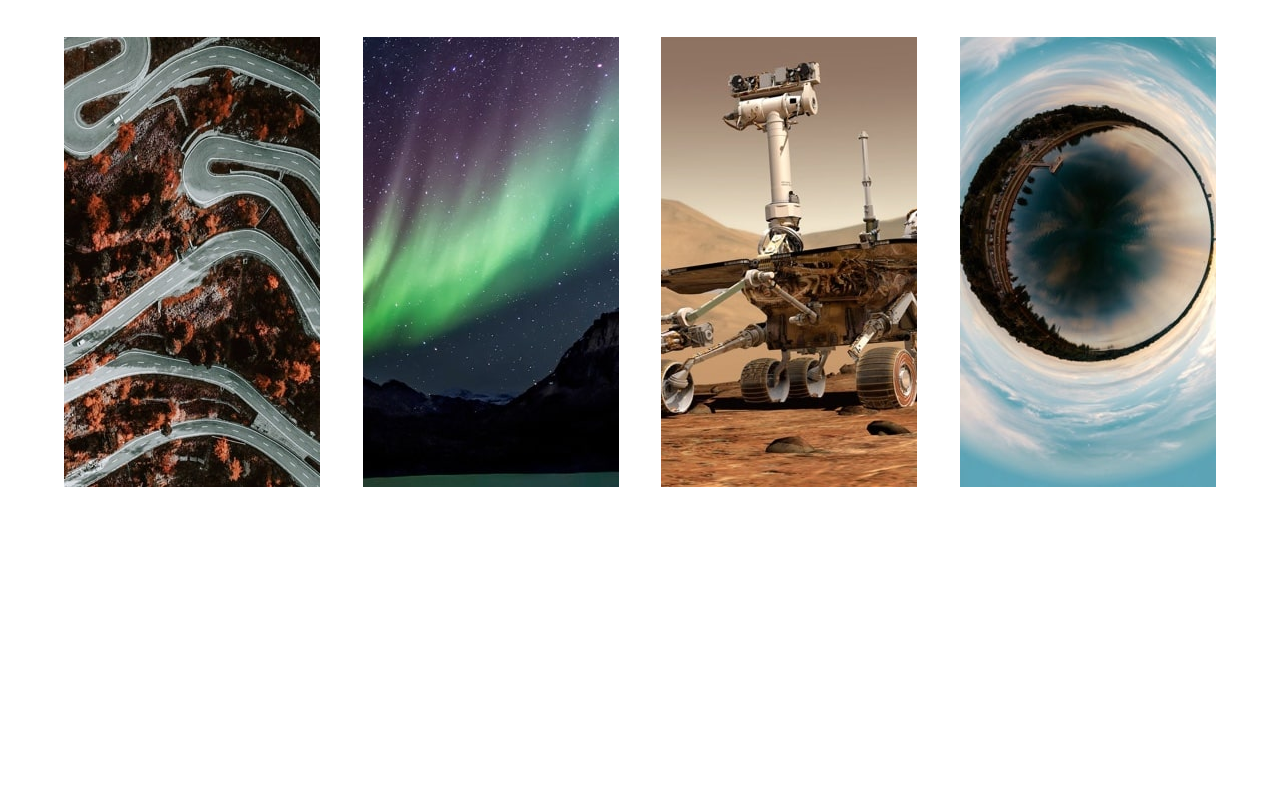
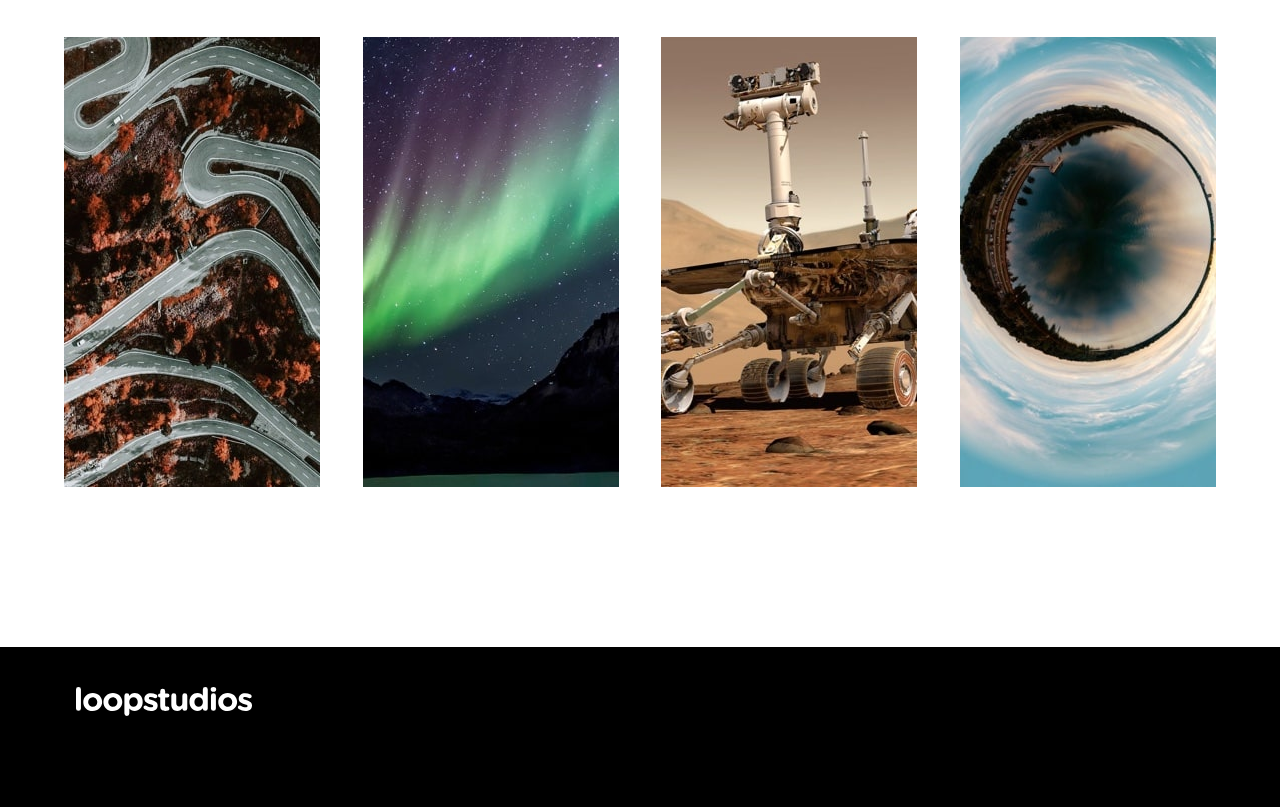
Before and after one commit to Dineshkumar-DDK/studioz, a website: page index.html in a window 1280 px wide. Shown: the part 2025-2832 px from the top of the page. Before the commit the page ends 2672 px from the top, so only its background shows below. Drawn offline with Linux system fonts and the light colour scheme.

Commit message:
latest code

```diff
--- a/index.html
+++ b/index.html
@@ -100,7 +100,8 @@
                 <!-- item - 2  -->
                 <div class="item">
                     <!-- mobile image  -->
-                    <img src="/images/mobile/image-night-arcade.jpg" alt=" image-night-arcade " class="w-full md:hidden">
+                    <img src="/images/mobile/image-night-arcade.jpg" alt=" image-night-arcade "
+                        class="w-full md:hidden">
                     <!-- desktop image  -->
                     <img src="/images/desktop/image-night-arcade.jpg" alt=" image-night-arcade desktop"
                         class="w-full hidden md:block group-hover:scale-110 duration-200">
@@ -118,7 +119,8 @@
                 <!-- item - 3  -->
                 <div class="item">
                     <!-- mobile image  -->
-                    <img src="/images/mobile/image-soccer-team.jpg" alt=" image-soccer-team.jpg " class="w-full md:hidden">
+                    <img src="/images/mobile/image-soccer-team.jpg" alt=" image-soccer-team.jpg "
+                        class="w-full md:hidden">
                     <!-- desktop image  -->
                     <img src="/images/desktop/image-soccer-team.jpg" alt=" image-soccer-team.jpg desktop"
                         class="w-full hidden md:block group-hover:scale-110 duration-200">
@@ -178,7 +180,8 @@
                 <!-- item - 2  -->
                 <div class="item">
                     <!-- mobile image  -->
-                    <img src="/images/mobile/image-pocket-borealis.jpg" alt=" image-pocket-borealis " class="w-full md:hidden">
+                    <img src="/images/mobile/image-pocket-borealis.jpg" alt=" image-pocket-borealis "
+                        class="w-full md:hidden">
                     <!-- desktop image  -->
                     <img src="/images/desktop/image-pocket-borealis.jpg" alt=" image-pocket-borealis desktop"
                         class="w-full hidden md:block group-hover:scale-110 duration-200">
@@ -242,6 +245,24 @@
 
         </div>
     </section>
+    <section id="contact">
+        <footer class="bg-black">
+            <div class="container max-w-6xl py-10 mx-auto">
+                <div
+                    class="flex flex-col space-y-6 md:space-y-0 md:flex-row md:justify-between items-center md:items-start mb-8">
+                    <div class="flex flex-col items-center space-y-8 md:space-y-4 md:items-start">
+                        <div class="h-8">
+                            <img src="/images/logo.svg" alt="logo" class="md:ml-3 w-44">
+                        </div>
+                        <div class="flex flex-col space-y-4 md:flex-row md:space-y-0 font-bold text-white md:ml-3 md:space-x-6">
+
+                        </div>
+
+                    </div>
+                </div>
+            </div>
+        </footer>
+    </section>
 </body>
 
 </html>
```
Also changed, not shown: css/style.css.
